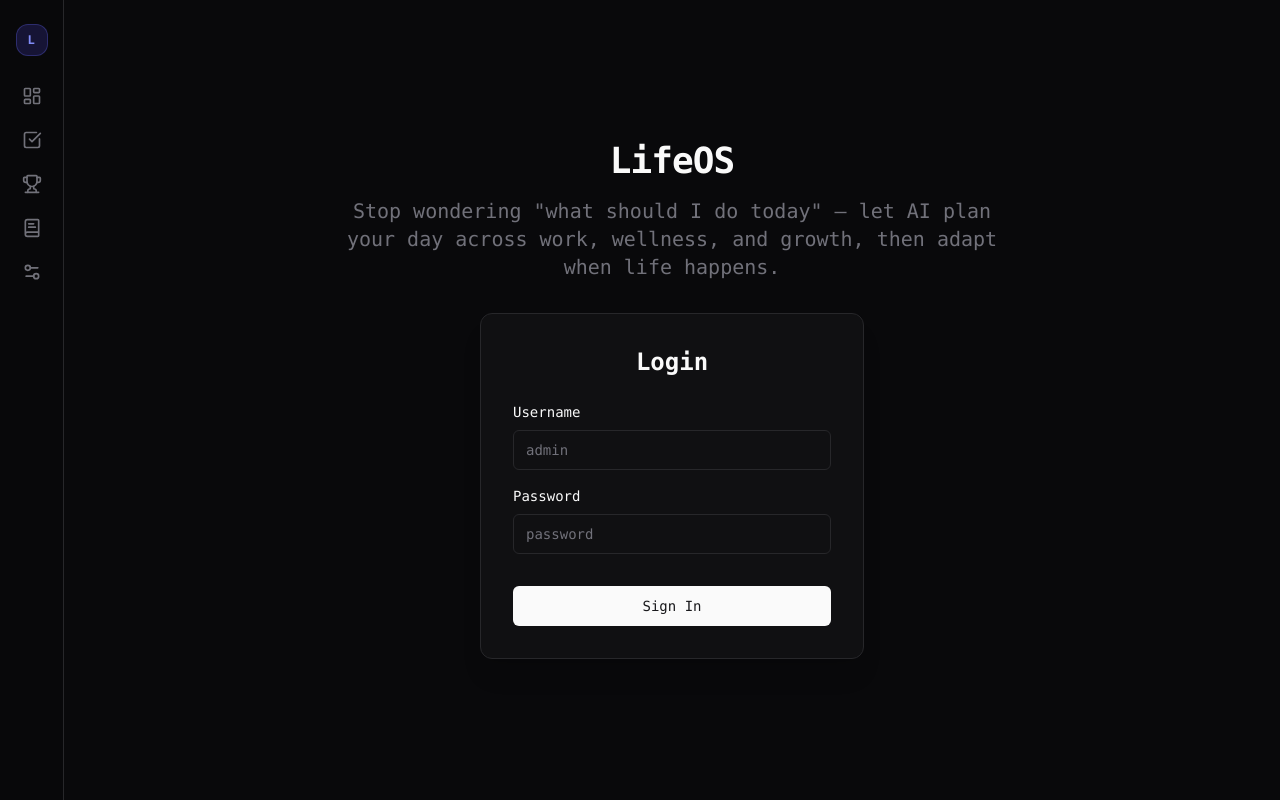
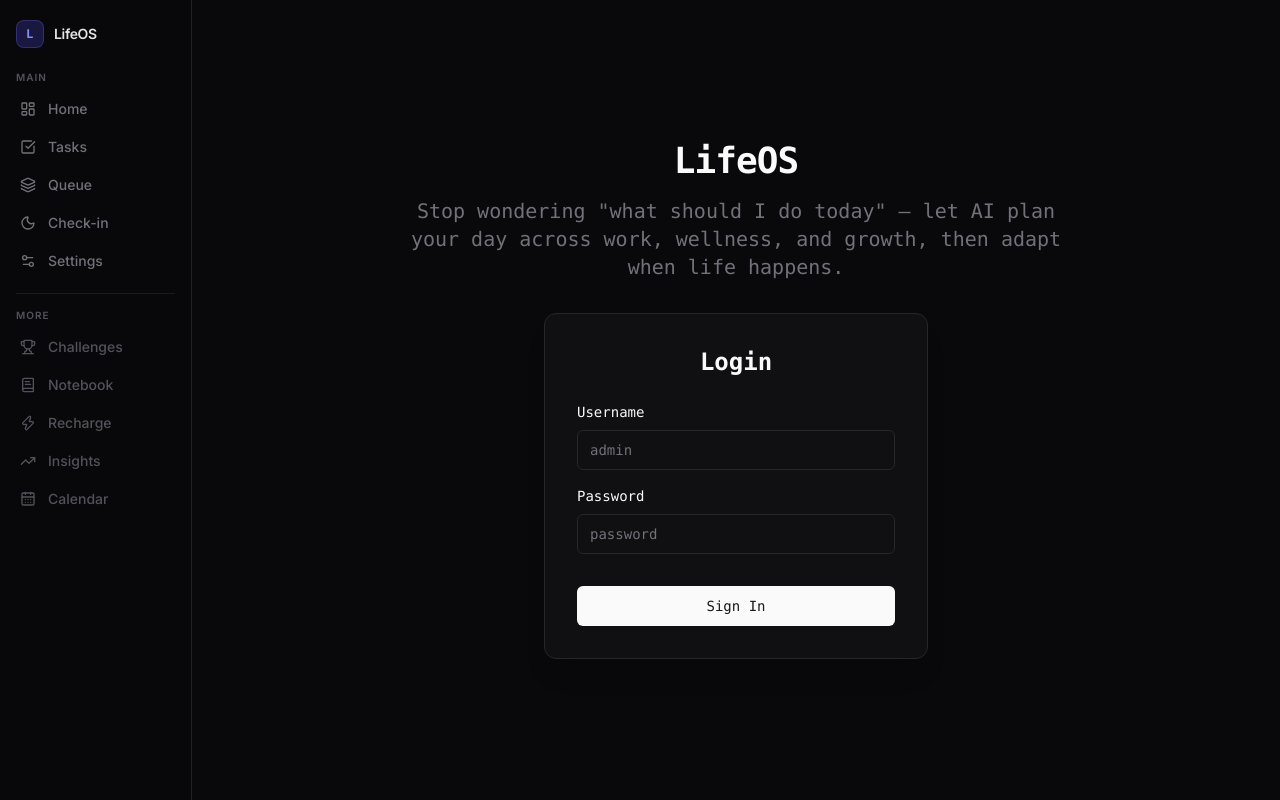
Before and after one commit to tapaighosh/LifeOS, a Next.js app: page / in a window 1280 px wide. Built offline with nearby package versions, Linux system fonts and the light colour scheme; no server answers.

Commit message:
feat: implement initial dashboard layout, navigation components, and root application structure

```diff
--- a/app/layout.tsx
+++ b/app/layout.tsx
@@ -56,8 +56,8 @@ export default function RootLayout({
   return (
     <html lang="en" className="dark">
       {/* pb-16 = clearance for mobile bottom bar; md:pb-0 removes it on desktop */}
-      {/* md:pl-16 = clearance for the 64px fixed left sidebar on desktop */}
-      <body className={`${inter.className} min-h-screen bg-zinc-50 text-zinc-950 dark:bg-zinc-950 dark:text-zinc-50 pb-16 md:pb-0 md:pl-16`}>
+      {/* md:pl-48 = clearance for the 192px fixed left sidebar on desktop */}
+      <body className={`${inter.className} min-h-screen bg-zinc-50 text-zinc-950 dark:bg-zinc-950 dark:text-zinc-50 pb-16 md:pb-0 md:pl-48`}>
         <Providers>
           {children}
           <Navigation />
--- a/components/dashboard/DashboardMorning.tsx
+++ b/components/dashboard/DashboardMorning.tsx
@@ -3,7 +3,7 @@
 import { useState } from 'react';
 import Link from 'next/link';
 import useSWR from 'swr';
-import { Sparkles, Plus, Zap, Trophy, TrendingUp } from 'lucide-react';
+import { Sparkles, Plus, Zap, Trophy, TrendingUp, Layers, BatteryCharging, ChevronRight } from 'lucide-react';
 import { DayPlan } from '@/components/plan/DayPlan';
 import ChallengeMiniCard from '@/components/challenges/ChallengeMiniCard';
 import PillarHealthBar from '@/components/dashboard/PillarHealthBar';
@@ -75,7 +75,64 @@ export default function DashboardMorning({ data, userName }: Props) {
           <p className="text-sm text-zinc-500 mt-1">{today}</p>
         </div>
 
-        {/* ─ 2. Today's Principle ─ */}
+        {/* ─ 2. Quick Access ─ */}
+        <div className="grid grid-cols-3 gap-2.5">
+          {/* Queue */}
+          <Link
+            href="/queues"
+            id="quick-access-queue"
+            className="group flex flex-col gap-2 rounded-2xl border border-zinc-800/60 bg-zinc-900/50 p-3 hover:border-indigo-500/40 hover:bg-indigo-500/5 transition-all"
+          >
+            <div className="flex items-center justify-between">
+              <div className="w-7 h-7 rounded-lg bg-indigo-500/10 border border-indigo-500/20 flex items-center justify-center">
+                <Layers className="w-3.5 h-3.5 text-indigo-400" />
+              </div>
+              <ChevronRight className="w-3 h-3 text-zinc-600 group-hover:text-indigo-400 transition-colors" />
+            </div>
+            <div>
+              <p className="text-xs font-semibold text-zinc-200">Queue</p>
+              <p className="text-[10px] text-zinc-500 leading-tight mt-0.5">Learning topics</p>
+            </div>
+          </Link>
+
+          {/* Recharge */}
+          <Link
+            href="/recharge"
+            id="quick-access-recharge"
+            className="group flex flex-col gap-2 rounded-2xl border border-zinc-800/60 bg-zinc-900/50 p-3 hover:border-emerald-500/40 hover:bg-emerald-500/5 transition-all"
+          >
+            <div className="flex items-center justify-between">
+              <div className="w-7 h-7 rounded-lg bg-emerald-500/10 border border-emerald-500/20 flex items-center justify-center">
+                <BatteryCharging className="w-3.5 h-3.5 text-emerald-400" />
+              </div>
+              <ChevronRight className="w-3 h-3 text-zinc-600 group-hover:text-emerald-400 transition-colors" />
+            </div>
+            <div>
+              <p className="text-xs font-semibold text-zinc-200">Recharge</p>
+              <p className="text-[10px] text-zinc-500 leading-tight mt-0.5">Rest & recovery</p>
+            </div>
+          </Link>
+
+          {/* Insights */}
+          <Link
+            href="/insights"
+            id="quick-access-insights"
+            className="group flex flex-col gap-2 rounded-2xl border border-zinc-800/60 bg-zinc-900/50 p-3 hover:border-violet-500/40 hover:bg-violet-500/5 transition-all"
+          >
+            <div className="flex items-center justify-between">
+              <div className="w-7 h-7 rounded-lg bg-violet-500/10 border border-violet-500/20 flex items-center justify-center">
+                <TrendingUp className="w-3.5 h-3.5 text-violet-400" />
+              </div>
+              <ChevronRight className="w-3 h-3 text-zinc-600 group-hover:text-violet-400 transition-colors" />
+            </div>
+            <div>
+              <p className="text-xs font-semibold text-zinc-200">Insights</p>
+              <p className="text-[10px] text-zinc-500 leading-tight mt-0.5">Weekly review</p>
+            </div>
+          </Link>
+        </div>
+
+        {/* ─ 3. Today's Principle ─ */}
         {principleData === undefined ? (
           <PrincipleCardSkeleton />
         ) : principleData.principle ? (
@@ -110,7 +167,7 @@ export default function DashboardMorning({ data, userName }: Props) {
           </div>
         )}
 
-        {/* ─ 3. Today's Plan ─ */}
+        {/* ─ 5. Today's Plan ─ */}
         <div className="space-y-3">
           <div className="flex items-center justify-between">
             <h2 className="text-sm font-semibold text-zinc-400 uppercase tracking-wider flex items-center gap-2">
@@ -130,7 +187,7 @@ export default function DashboardMorning({ data, userName }: Props) {
           </button>
         </div>
 
-        {/* ─ 4. Active Challenges Widget ─ */}
+        {/* ─ 6. Active Challenges Widget ─ */}
         <div className="space-y-2">
           <div className="flex items-center justify-between">
             <h2 className="text-sm font-semibold text-zinc-400 uppercase tracking-wider flex items-center gap-2">
@@ -162,7 +219,7 @@ export default function DashboardMorning({ data, userName }: Props) {
           )}
         </div>
 
-        {/* ─ 5. Pillar Health ─ */}
+        {/* ─ 7. Pillar Health ─ */}
         <div className="rounded-2xl border border-zinc-800/60 bg-zinc-900/50 p-4 space-y-3">
           <h2 className="text-xs font-semibold text-zinc-400 uppercase tracking-wider">
             This Week's Pillars
@@ -184,15 +241,6 @@ export default function DashboardMorning({ data, userName }: Props) {
           )}
         </div>
 
-        {/* ─ Insights link ─ */}
-        <div className="flex items-center justify-end pt-2">
-          <Link
-            href="/insights"
-            className="text-xs text-indigo-400 hover:underline flex items-center gap-1"
-          >
-            <TrendingUp className="w-3 h-3" /> View weekly insights
-          </Link>
-        </div>
       </div>
 
       {drawerOpen && (
--- a/components/layout/Navigation.tsx
+++ b/components/layout/Navigation.tsx
@@ -3,16 +3,20 @@
 /**
  * Navigation — Responsive Dual Layout
  *
- * WHY TWO SEPARATE RENDER TREES instead of one element with CSS transforms:
- *   The mobile bar (bottom, horizontal) and desktop sidebar (left, vertical) have
- *   fundamentally different DOM structures — a horizontal flex row vs a vertical flex
- *   column with a border indicator, different padding, and different interaction models
- *   (label visible on mobile, tooltip-only on desktop). Forcing them into a single tree
- *   with class toggles would mean rendering hidden elements on both viewports and
- *   fighting CSS specificity for every state variant.
+ * Mobile (< md): 5-item bottom bar — Home · Tasks · Queue · Check-in · Settings
+ * Desktop (≥ md): w-48 sidebar — icon + label, all items visible
  *
- *   Two trees (md:hidden / hidden md:flex) let each layout own its markup cleanly.
- *   The breakpoint logic is compile-time Tailwind — no JS involved in the switch.
+ * Secondary pages (Challenges, Notebook, Recharge, Insights, Calendar) are
+ * reachable from:
+ *   - Dashboard quick-action cards (morning dashboard)
+ *   - Settings page "All Features" section
+ *   - Direct URL navigation
+ *
+ * WHY two separate render trees instead of one with CSS toggles:
+ *   Mobile = horizontal flex row with no labels on overflow items.
+ *   Desktop = vertical sidebar with persistent labels. The DOM shape differs
+ *   fundamentally — two trees (md:hidden / hidden md:flex) let each layout
+ *   own its markup without fighting specificity on every state variant.
  */
 
 import Link from 'next/link';
@@ -21,70 +25,93 @@ import useSWR from 'swr';
 import {
   LayoutDashboard,
   CheckSquare,
+  Layers,
+  Moon,
+  Settings2,
+  // Secondary items — shown only in desktop sidebar
   Trophy,
   BookText,
-  Settings2,
+  Zap,
+  TrendingUp,
+  CalendarDays,
 } from 'lucide-react';
 import { cn } from '@/lib/utils';
 
-// ─── SWR fetcher ─────────────────────────────────────────────────────────────
+// ─── SWR fetcher ──────────────────────────────────────────────────────────────
 
 const fetcher = (url: string) => fetch(url).then((r) => r.json());
 
-// ─── Nav items definition ─────────────────────────────────────────────────────
+// ─── Nav item types ───────────────────────────────────────────────────────────
 
-function useNavItems() {
-  return [
-    { name: 'Home',       href: '/dashboard', icon: LayoutDashboard },
-    { name: 'Tasks',      href: '/tasks',      icon: CheckSquare },
+interface NavItem {
+  name: string;
+  href: string;
+  icon: React.ElementType;
+  badge?: boolean;
+}
+
+// ─── Primary nav items (mobile bar + desktop sidebar) ────────────────────────
+
+const PRIMARY_NAV: NavItem[] = [
+  { name: 'Home',      href: '/dashboard', icon: LayoutDashboard },
+  { name: 'Tasks',     href: '/tasks',     icon: CheckSquare },
+  { name: 'Queue',     href: '/queues',    icon: Layers },
+  { name: 'Check-in',  href: '/checkin',   icon: Moon },
+  { name: 'Settings',  href: '/settings',  icon: Settings2 },
+];
+
+// ─── Secondary nav items (desktop sidebar only) ───────────────────────────────
+
+const SECONDARY_NAV: NavItem[] = [
   { name: 'Challenges', href: '/challenges', icon: Trophy, badge: true },
   { name: 'Notebook',   href: '/notebook',   icon: BookText },
-    { name: 'Settings',   href: '/settings',   icon: Settings2 },
-  ] as const;
-}
+  { name: 'Recharge',   href: '/recharge',   icon: Zap },
+  { name: 'Insights',   href: '/insights',   icon: TrendingUp },
+  { name: 'Calendar',   href: '/calendar',   icon: CalendarDays },
+];
 
 // ─── Navigation ───────────────────────────────────────────────────────────────
 
 export function Navigation() {
   const pathname = usePathname();
 
-  // Active challenge count for badge
   const { data: challenges } = useSWR<{ status: string }[]>('/api/challenges', fetcher, {
     refreshInterval: 30_000,
   });
-  const hasActiveChallenges = Array.isArray(challenges) && challenges.some((c) => c.status === 'active');
+  const hasActiveChallenges =
+    Array.isArray(challenges) && challenges.some((c) => c.status === 'active');
 
-  const navItems = useNavItems();
-
-  // ── Mobile bottom bar (hidden on md+) ──────────────────────────────────────
+  // ── Mobile bottom bar (5 primary items, hidden on md+) ────────────────────
   const MobileNav = (
     <nav
-      className="md:hidden fixed bottom-0 left-0 right-0 z-50 bg-zinc-950/80 backdrop-blur-xl border-t border-zinc-800"
+      className="md:hidden fixed bottom-0 left-0 right-0 z-50 bg-zinc-950/90 backdrop-blur-xl border-t border-zinc-800/80"
       aria-label="Mobile navigation"
     >
-      <div className="h-16 flex items-center justify-around px-2">
-        {navItems.map((item) => {
-          const isActive = pathname === item.href;
+      <div className="h-16 flex items-center justify-around px-1 safe-area-inset-bottom">
+        {PRIMARY_NAV.map((item) => {
+          const isActive =
+            item.href === '/dashboard'
+              ? pathname === '/dashboard'
+              : pathname.startsWith(item.href);
           const Icon = item.icon;
-          const showBadge = 'badge' in item && item.badge && hasActiveChallenges;
+          const showBadge = item.badge && hasActiveChallenges;
 
           return (
             <Link
               key={item.name}
               href={item.href}
               className={cn(
-                'relative flex flex-col items-center justify-center w-12 h-12 transition-colors',
+                'relative flex flex-col items-center justify-center w-14 h-12 rounded-xl transition-colors',
                 isActive ? 'text-indigo-400' : 'text-zinc-500 hover:text-zinc-300'
               )}
               aria-current={isActive ? 'page' : undefined}
             >
               {/* Active dot indicator */}
               {isActive && (
-                <span className="absolute -top-1 left-1/2 -translate-x-1/2 w-1 h-1 rounded-full bg-indigo-400" />
+                <span className="absolute -top-px left-1/2 -translate-x-1/2 w-5 h-0.5 rounded-full bg-indigo-400" />
               )}
 
-              {/* Icon + challenge badge */}
-              <span className="relative mb-1">
+              <span className="relative mb-0.5">
                 <Icon className="w-5 h-5" />
                 {showBadge && (
                   <span className="absolute -top-1 -right-1 w-2 h-2 rounded-full bg-indigo-500 ring-2 ring-zinc-950" />
@@ -101,51 +128,102 @@ export function Navigation() {
     </nav>
   );
 
-  // ── Desktop sidebar (hidden below md) ──────────────────────────────────────
+  // ── Desktop sidebar (w-48, icon + label, hidden below md) ─────────────────
   const DesktopNav = (
     <nav
-      className="hidden md:flex fixed left-0 top-0 h-full w-16 z-50 bg-zinc-950/90 backdrop-blur-xl border-r border-zinc-800 flex-col items-center py-6 gap-1"
+      className="hidden md:flex fixed left-0 top-0 h-full w-48 z-50 bg-zinc-950/95 backdrop-blur-xl border-r border-zinc-800/80 flex-col py-5 gap-0.5"
       aria-label="Desktop navigation"
     >
-      {/* Logo mark */}
-      <div className="mb-4 w-8 h-8 rounded-xl bg-indigo-600/20 border border-indigo-500/30 flex items-center justify-center">
+      {/* Logo */}
+      <div className="px-4 mb-5 flex items-center gap-2.5">
+        <div className="w-7 h-7 rounded-lg bg-indigo-600/25 border border-indigo-500/30 flex items-center justify-center shrink-0">
           <span className="text-indigo-400 text-xs font-bold">L</span>
         </div>
+        <span className="text-sm font-semibold text-zinc-200 tracking-tight">LifeOS</span>
+      </div>
 
-      {navItems.map((item) => {
-        const isActive = pathname === item.href;
+      {/* Primary items */}
+      <div className="px-2 space-y-0.5">
+        <p className="px-2 pb-1 text-[10px] font-semibold text-zinc-600 uppercase tracking-widest">
+          Main
+        </p>
+        {PRIMARY_NAV.map((item) => {
+          const isActive =
+            item.href === '/dashboard'
+              ? pathname === '/dashboard'
+              : pathname.startsWith(item.href);
           const Icon = item.icon;
-        const showBadge = 'badge' in item && item.badge && hasActiveChallenges;
+          const showBadge = item.badge && hasActiveChallenges;
 
           return (
-          <div key={item.name} className="relative w-full flex justify-center">
-            {/* Active left-border indicator */}
-            {isActive && (
-              <span className="absolute left-0 top-1/2 -translate-y-1/2 w-0.5 h-6 bg-indigo-400 rounded-r-full" />
-            )}
-
             <Link
+              key={item.name}
               href={item.href}
               title={item.name}
-              aria-label={item.name}
               aria-current={isActive ? 'page' : undefined}
               className={cn(
-                'relative w-10 h-10 rounded-xl flex items-center justify-center transition-all duration-200',
+                'flex items-center gap-3 px-3 py-2 rounded-xl text-sm font-medium transition-all duration-150 group',
                 isActive
-                  ? 'bg-indigo-500/20 text-indigo-400'
-                  : 'text-zinc-500 hover:bg-zinc-800/50 hover:text-zinc-300'
+                  ? 'bg-indigo-500/15 text-indigo-400'
+                  : 'text-zinc-500 hover:bg-zinc-800/60 hover:text-zinc-200'
               )}
             >
-              <Icon className="w-5 h-5" />
-
-              {/* Challenge badge dot */}
+              <span className="relative shrink-0">
+                <Icon className="w-4 h-4" />
                 {showBadge && (
-                <span className="absolute top-1.5 right-1.5 w-1.5 h-1.5 rounded-full bg-indigo-500 ring-1 ring-zinc-950" />
+                  <span className="absolute -top-0.5 -right-0.5 w-1.5 h-1.5 rounded-full bg-indigo-500 ring-1 ring-zinc-950" />
+                )}
+              </span>
+              <span>{item.name}</span>
+              {/* Active left indicator */}
+              {isActive && (
+                <span className="ml-auto w-1 h-4 rounded-full bg-indigo-400" />
               )}
             </Link>
-          </div>
           );
         })}
+      </div>
+
+      {/* Divider */}
+      <div className="mx-4 my-3 border-t border-zinc-800/60" />
+
+      {/* Secondary items */}
+      <div className="px-2 space-y-0.5 flex-1">
+        <p className="px-2 pb-1 text-[10px] font-semibold text-zinc-600 uppercase tracking-widest">
+          More
+        </p>
+        {SECONDARY_NAV.map((item) => {
+          const isActive = pathname.startsWith(item.href);
+          const Icon = item.icon;
+          const showBadge = item.badge && hasActiveChallenges;
+
+          return (
+            <Link
+              key={item.name}
+              href={item.href}
+              title={item.name}
+              aria-current={isActive ? 'page' : undefined}
+              className={cn(
+                'flex items-center gap-3 px-3 py-2 rounded-xl text-sm font-medium transition-all duration-150',
+                isActive
+                  ? 'bg-indigo-500/15 text-indigo-400'
+                  : 'text-zinc-600 hover:bg-zinc-800/60 hover:text-zinc-300'
+              )}
+            >
+              <span className="relative shrink-0">
+                <Icon className="w-4 h-4" />
+                {showBadge && (
+                  <span className="absolute -top-0.5 -right-0.5 w-1.5 h-1.5 rounded-full bg-indigo-500 ring-1 ring-zinc-950" />
+                )}
+              </span>
+              <span>{item.name}</span>
+              {isActive && (
+                <span className="ml-auto w-1 h-4 rounded-full bg-indigo-400" />
+              )}
+            </Link>
+          );
+        })}
+      </div>
     </nav>
   );
 
--- a/components/settings/SettingsManager.tsx
+++ b/components/settings/SettingsManager.tsx
@@ -3,7 +3,8 @@
 import { useState, useEffect } from 'react';
 import { useSettings } from '@/hooks/useSettings';
 import { Button } from '@/components/ui/Button';
-import { Loader2, Settings, Clock, Bell, Globe, Target } from 'lucide-react';
+import { Loader2, Settings, Clock, Bell, Globe, Target, Trophy, BookText, CalendarDays, TrendingUp, Zap, Layers, ChevronRight } from 'lucide-react';
+import Link from 'next/link';
 import type { SettingsUpdate } from '@/lib/validators/settings';
 import { cn } from '@/lib/utils';
 import { NotificationToggle } from '@/components/notifications/NotificationBanner';
@@ -377,6 +378,37 @@ export function SettingsManager() {
           </Button>
         </div>
       </form>
+
+      {/* ALL FEATURES */}
+      <section className="p-6 rounded-xl border border-zinc-800 bg-zinc-900/60 space-y-3">
+        <h3 className="text-sm font-semibold tracking-wide text-zinc-300 flex items-center gap-2 border-b border-zinc-800 pb-3">
+          <Layers className="h-4 w-4" /> All Features
+        </h3>
+        <p className="text-xs text-zinc-500">Quick links to every section of LifeOS.</p>
+        <div className="grid grid-cols-1 sm:grid-cols-2 gap-2 pt-1">
+          {([
+            { href: '/challenges', label: 'Challenges',  desc: 'Streaks & targets',  icon: Trophy,       color: 'text-amber-400' },
+            { href: '/notebook',   label: 'Notebook',    desc: 'Notes & learnings',  icon: BookText,     color: 'text-blue-400'  },
+            { href: '/calendar',   label: 'Calendar',    desc: 'Scheduled events',   icon: CalendarDays, color: 'text-violet-400'},
+            { href: '/insights',   label: 'Insights',    desc: 'Weekly review',      icon: TrendingUp,   color: 'text-violet-400'},
+            { href: '/recharge',   label: 'Recharge',    desc: 'Rest & recovery',    icon: Zap,          color: 'text-emerald-400'},
+            { href: '/queues',     label: 'Queue',       desc: 'Learning topics',    icon: Layers,       color: 'text-indigo-400'},
+          ] as const).map(({ href, label, desc, icon: Icon, color }) => (
+            <Link
+              key={href}
+              href={href}
+              className="flex items-center gap-3 px-4 py-3 rounded-xl border border-zinc-800/60 bg-zinc-800/30 hover:bg-zinc-800/60 hover:border-zinc-700 transition-all group"
+            >
+              <Icon className={`w-4 h-4 shrink-0 ${color}`} />
+              <div className="flex-1 min-w-0">
+                <p className="text-sm font-medium text-zinc-200">{label}</p>
+                <p className="text-xs text-zinc-500">{desc}</p>
+              </div>
+              <ChevronRight className="w-3.5 h-3.5 text-zinc-600 group-hover:text-zinc-400 transition-colors shrink-0" />
+            </Link>
+          ))}
+        </div>
+      </section>
     </div>
   );
 }
```
Lines whose indentation alone changed are shown as unchanged.
